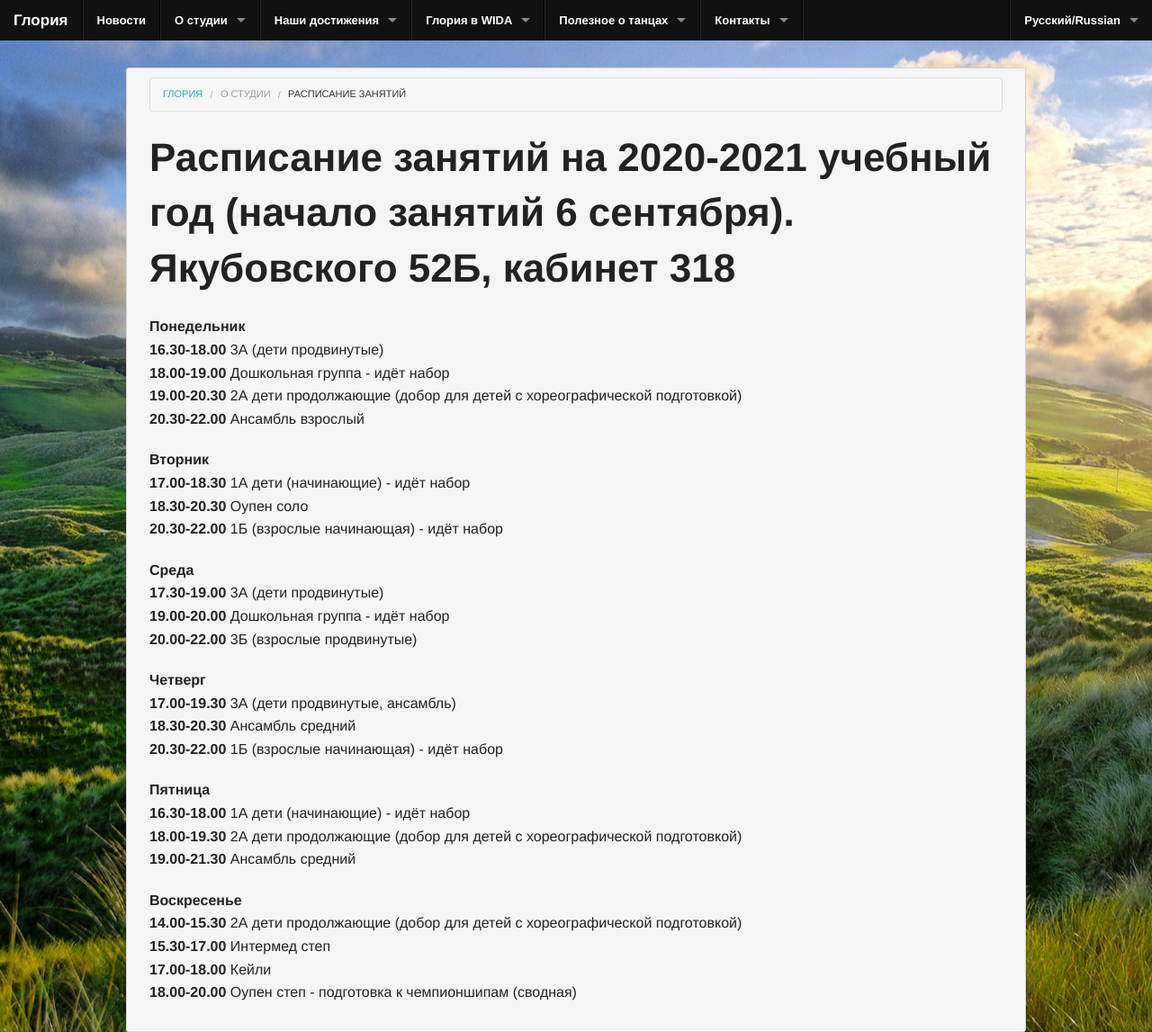
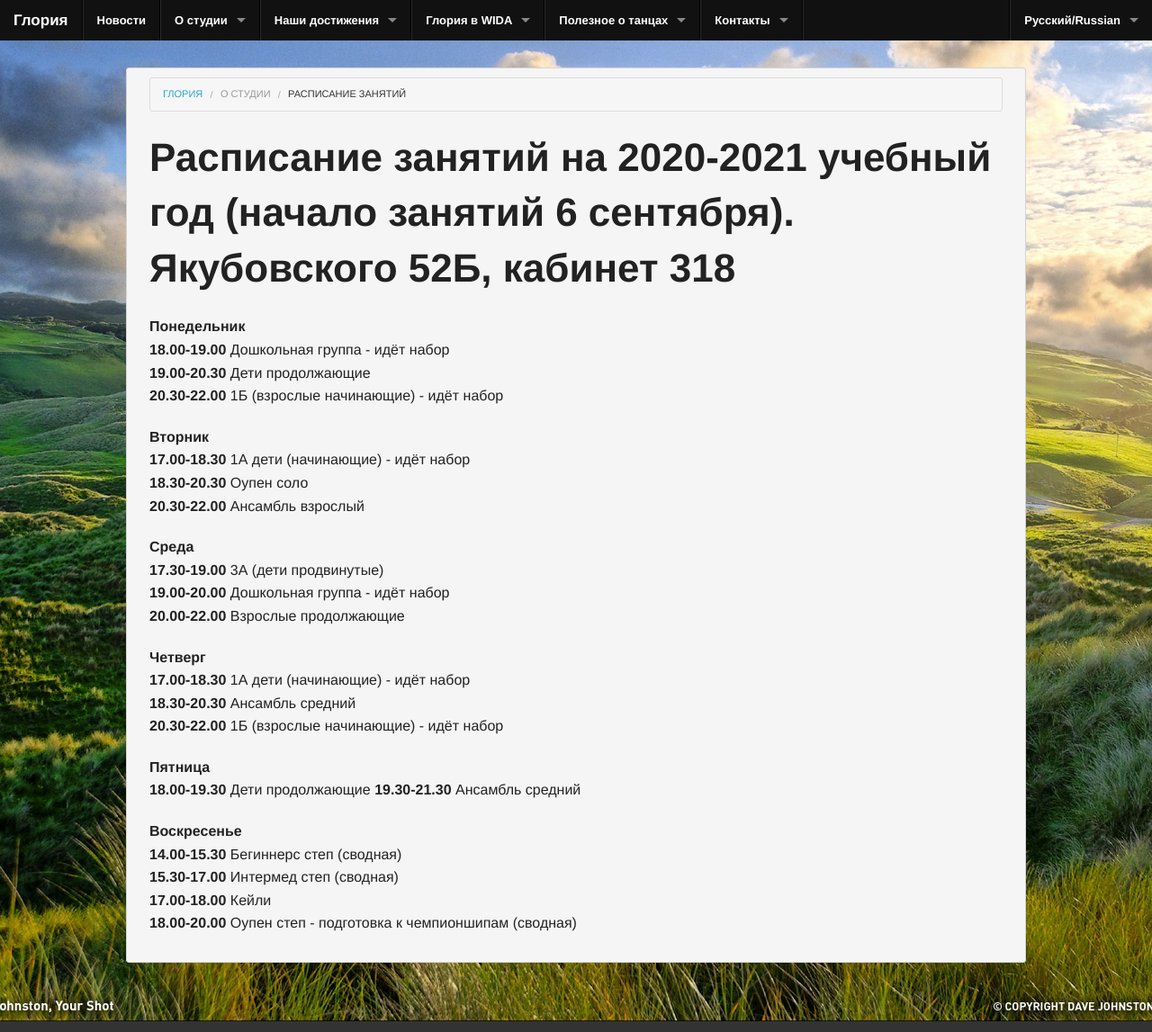
Before and after one commit to gloria-studio/gloria-studio.github.io, a Jekyll site: the page built from about/schedule/index.md, in a window 1280 px wide. Shown: the whole page at 90% size. Built offline with Jekyll 4.4.1, drawn with Linux system fonts in a browser that asks for light colours.

Commit message:
Update index.md

```diff
--- a/about/schedule/index.md
+++ b/about/schedule/index.md
@@ -17,35 +17,33 @@ published: true
 # Расписание занятий на 2020-2021 учебный год (начало занятий 6 сентября). Якубовского 52Б, кабинет 318
 
 **Понедельник**
-**16.30-18.00** 3А (дети продвинутые)
 **18.00-19.00** Дошкольная группа  - идёт набор
-**19.00-20.30** 2А дети продолжающие (добор для детей с хореографической подготовкой)
-**20.30-22.00** Ансамбль взрослый
+**19.00-20.30** Дети продолжающие
+**20.30-22.00** 1Б (взрослые начинающие)  - идёт набор
+
 
 **Вторник**
 **17.00-18.30** 1А дети (начинающие)  - идёт набор
 **18.30-20.30** Оупен соло
-**20.30-22.00** 1Б (взрослые начинающая)  - идёт набор
-
+**20.30-22.00** Ансамбль взрослый
 
 **Среда**
 **17.30-19.00** 3А (дети продвинутые)
 **19.00-20.00** Дошкольная группа  - идёт набор
-**20.00-22.00** 3Б (взрослые продвинутые)
+**20.00-22.00** Взрослые продолжающие
 
 **Четверг**
-**17.00-19.30** 3А (дети продвинутые, ансамбль)
+**17.00-18.30** 1А дети (начинающие)  - идёт набор
 **18.30-20.30** Ансамбль средний
-**20.30-22.00** 1Б (взрослые начинающая)   - идёт набор
+**20.30-22.00** 1Б (взрослые начинающие)   - идёт набор
 
 **Пятница**
-**16.30-18.00** 1А дети (начинающие)  - идёт набор
-**18.00-19.30** 2А дети продолжающие (добор для детей с хореографической подготовкой)
-**19.00-21.30** Ансамбль средний
+**18.00-19.30** Дети продолжающие
+**19.30-21.30** Ансамбль средний
 
 
 **Воскресенье**
-**14.00-15.30** 2А дети продолжающие (добор для детей с хореографической подготовкой)
-**15.30-17.00** Интермед степ
+**14.00-15.30** Бегиннерс степ (сводная)
+**15.30-17.00** Интермед степ (сводная)
 **17.00-18.00** Кейли
 **18.00-20.00** Оупен степ - подготовка к чемпионшипам (сводная)
```
